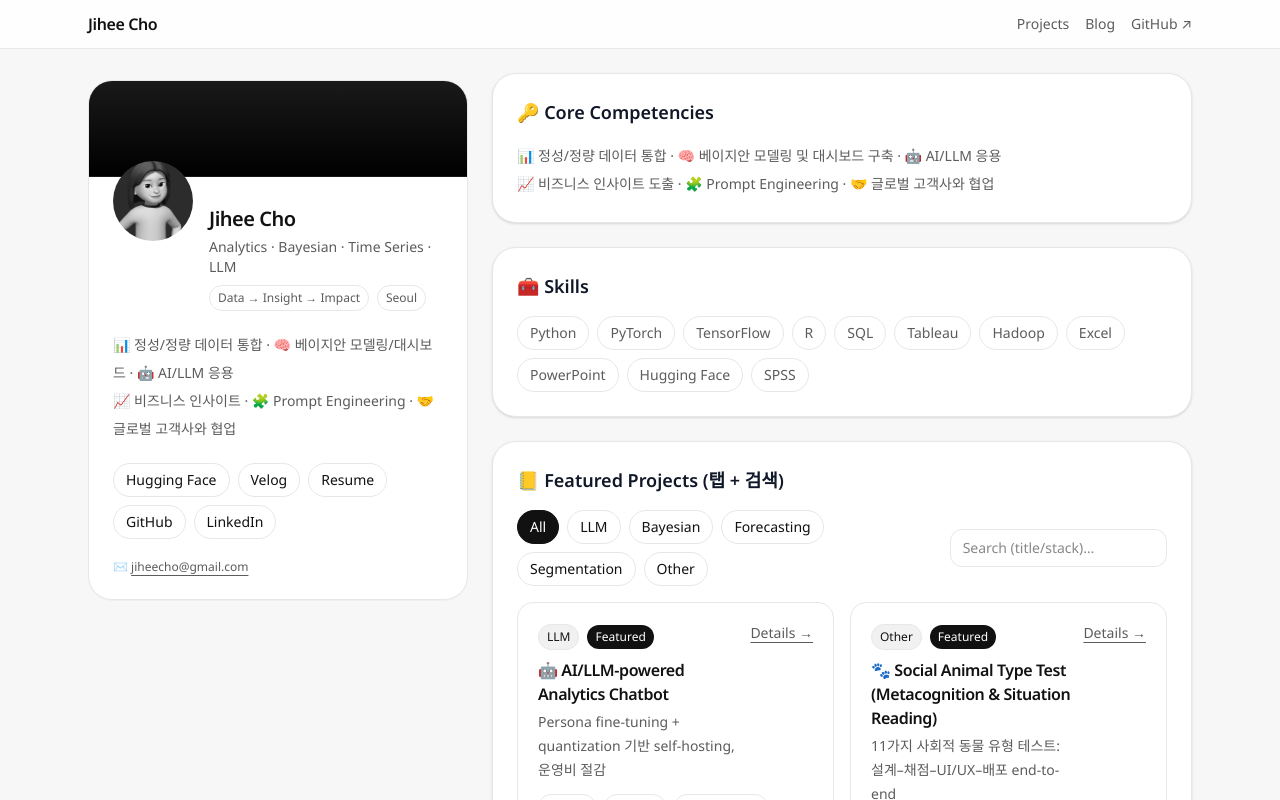
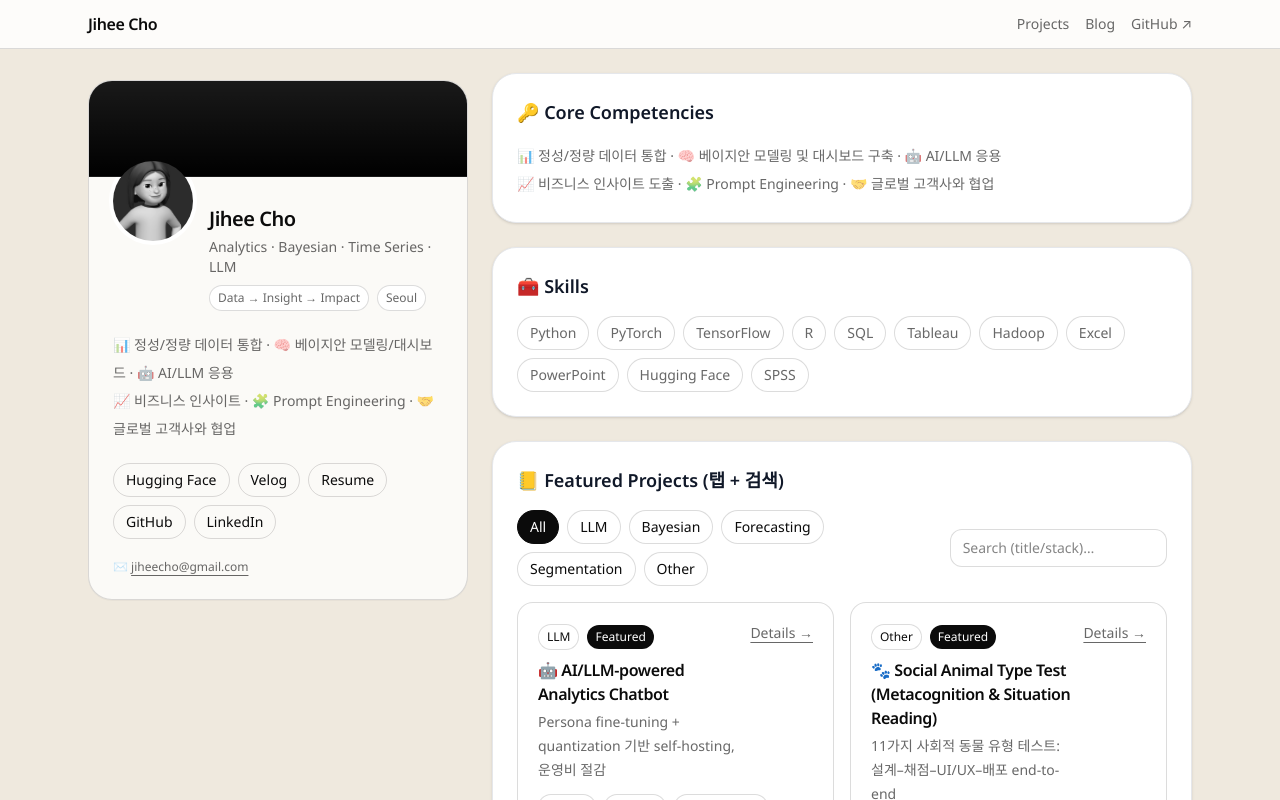
Before and after one commit to jay-lay-down/jihee-portfolio, a Next.js app: page / in a window 1280 px wide. Shown: the top 800 px of the page. Built offline with nearby package versions, Linux system fonts and the light colour scheme.

Commit message:
Update globals.css

```diff
--- a/app/globals.css
+++ b/app/globals.css
@@ -1,14 +1,22 @@
 @import "tailwindcss";
 
 :root{
-  --bg: #f7f7f7;
-  --fg: #111111;
-  --muted: #5c5c5c;
-  --line: #e7e7e7;
-  --card: #ffffff;
-  --soft: #f1f1f1;
+  /* Beige + Black (minimal) */
+  --bg: #efe9de;
+  --fg: #0b0b0b;
+  --muted: rgba(11,11,11,0.62);
+  --line: rgba(11,11,11,0.14);
+  --card: rgba(255,255,255,0.75);
+  --soft: rgba(255,255,255,0.55);
 }
 
 html, body{
+  height: 100%;
+  background: var(--bg);
+  color: var(--fg);
   font-family: var(--font-noto), system-ui, -apple-system, Segoe UI, Roboto, Arial, "Apple SD Gothic Neo", "Noto Sans KR", sans-serif;
 }
+
+::selection{
+  background: rgba(11,11,11,0.12);
+}
```
